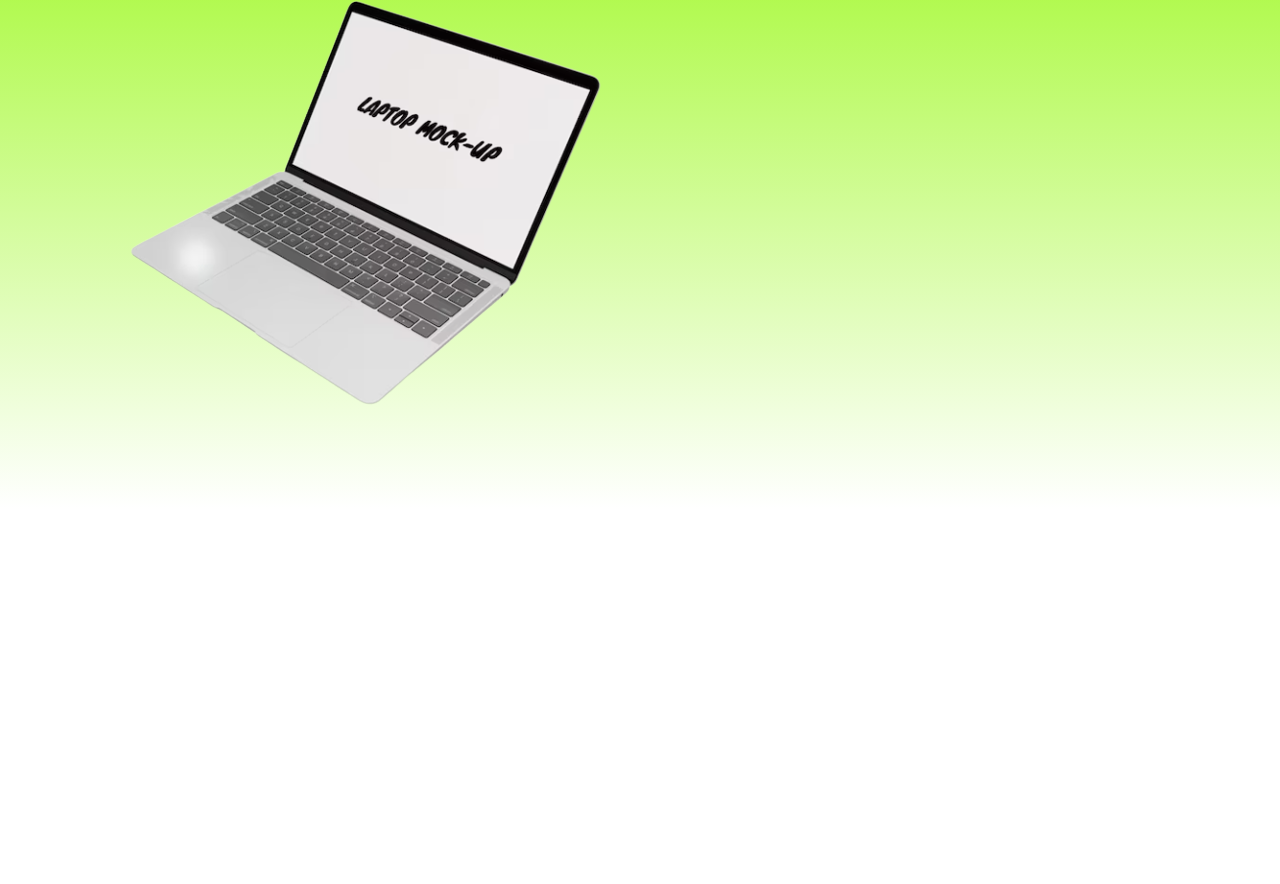
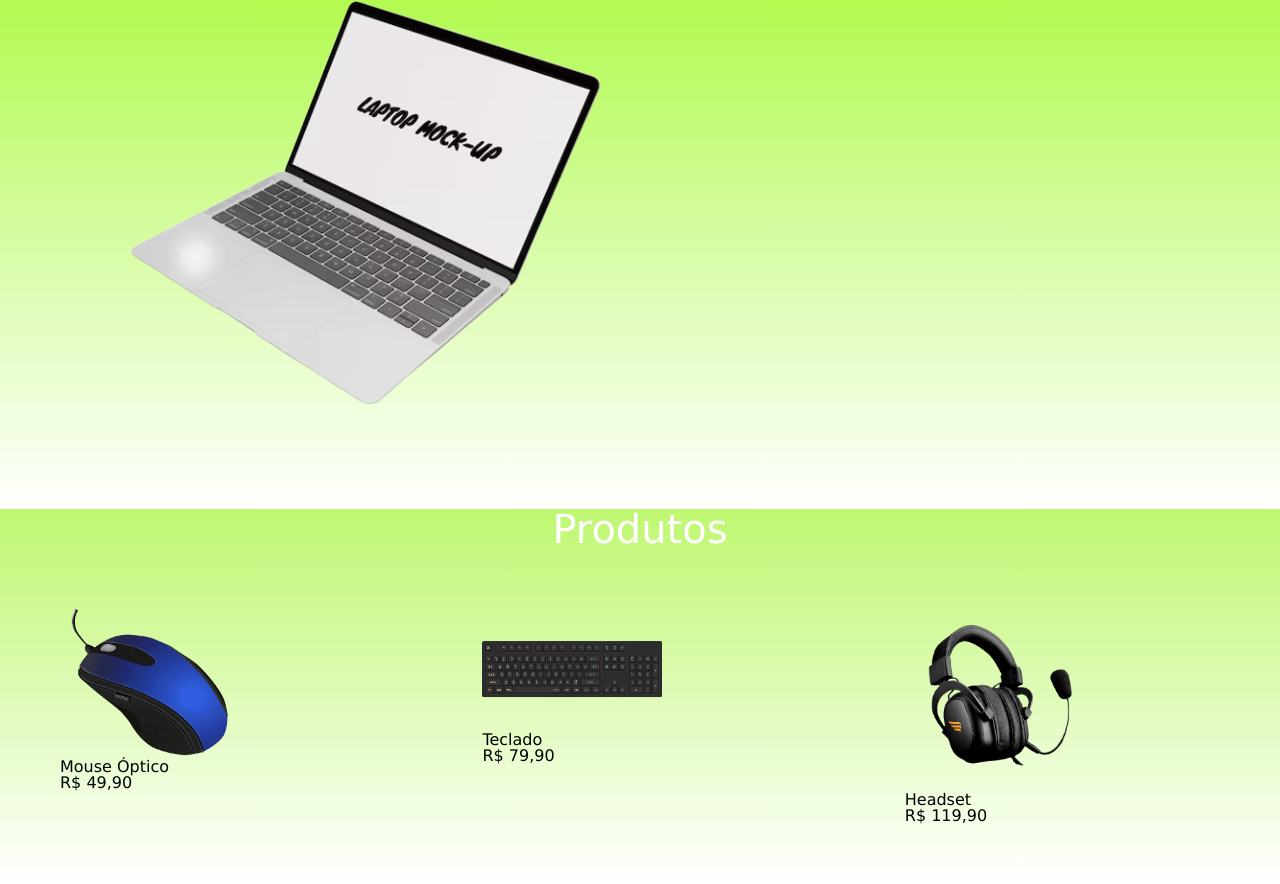
Before and after one commit to rogeriohenning/progrmacaoturmaAA, a plain HTML site: page index.html in a window 1280 px wide. Shown: the part 260-1144 px from the top of the page. Before the commit the page ends 800 px from the top, so only its background shows below. Drawn offline with Linux system fonts and the light colour scheme.

Commit message:
Add files via upload

```diff
--- a/index.html
+++ b/index.html
@@ -36,5 +36,29 @@
         <img class="pcfoto" src="computador.png" alt="">
     </section>
 
+    <section class="Secao2">
+        <h2 class="tituloprodutos">Produtos</h2>
+        <div class="todososprodutos">
+            <div class="produtos1">
+                <img class="imgprodutos" src="mouse-removebg-preview.png" alt="">
+                <h3 class="nomeproduto">Mouse Óptico</h3>
+                <h3 class="precoproduto">R$ 49,90</h3>
+            </div>
+
+            <div class="produtos1">
+                <img class="imgprodutos" src="teclado-removebg-preview.png" alt="">
+                <h3 class="nomeproduto">Teclado</h3>
+                <h3 class="precoproduto">R$ 79,90</h3>
+            </div>
+
+            <div class="produtos1">
+                <img class="imgprodutos" src="headset-removebg-preview.png" alt="">
+                <h3 class="nomeproduto">Headset</h3>
+                <h3 class="precoproduto">R$ 119,90</h3>
+            </div>
+        </div>
+
+
+    </section>
 </body>
 </html>
--- a/style.css
+++ b/style.css
@@ -1,3 +1,7 @@
+body{
+    font-family: sans-serif;
+    font-family: Verdana, Geneva, Tahoma, sans-serif;
+}
 .cabecalho{
     background: #97F813;
     color: white;
@@ -25,3 +29,25 @@
 .pcfoto{
     padding: 90px;
 }
+
+.Secao2{
+    background: linear-gradient(#bff771, #ffffff);
+}
+.tituloprodutos{
+    font-size: 40px;
+    font-family: Verdana;
+    color: white;
+    text-align: center;
+}
+
+.imgprodutos{
+    width: 180px;
+}
+
+.produtos1{
+    margin: 60px;
+}
+.todososprodutos{
+    display: grid;
+    grid-template-columns: 33% 33% 33%;
+}
```
Also changed, not shown: headset-removebg-preview.png (added), mouse-removebg-preview.png (added), teclado-removebg-preview.png (added).
